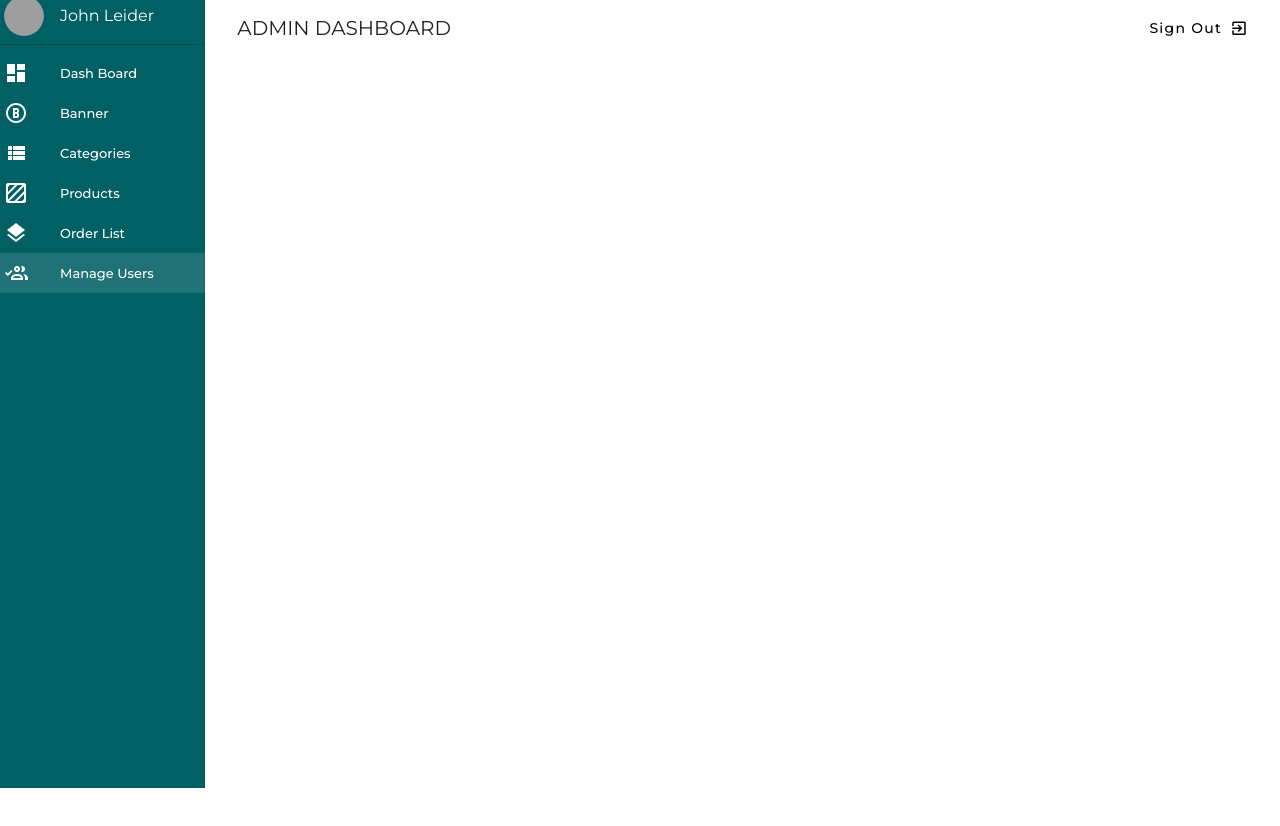
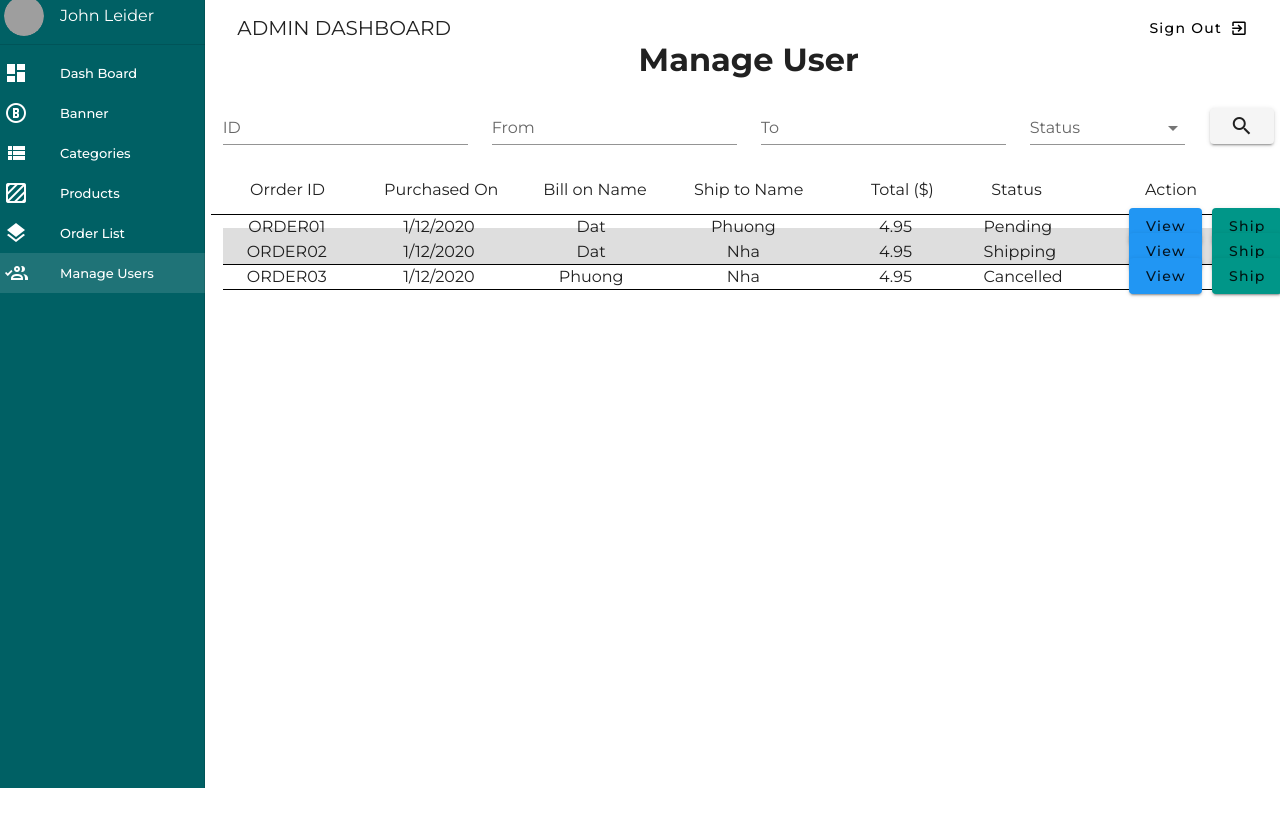
Before and after one commit to nguyenphuong152/mego-frontend, a Vue app: page /manageuser in a window 1280 px wide. Shown: the top 826 px of the page. Built offline with nearby package versions, Linux system fonts and the light colour scheme; grey boxes are pictures that could not be loaded.

Commit message:
fix somethings...

```diff
--- a/src/views/Admin/ManageUser.vue
+++ b/src/views/Admin/ManageUser.vue
@@ -0,0 +1,115 @@
+<template>
+  <v-app class="admin">
+    <v-main>
+      <h1>Manage User</h1>
+      <v-content>
+        <v-container width="100%">
+          <v-row>
+            <v-col cols="1" sm="10" md="3">
+              <v-text-field size="1" label="ID"></v-text-field>
+            </v-col>
+            <v-col cols="2" sm="1" md="3">
+              <v-text-field label="From"></v-text-field>
+            </v-col>
+            <v-col cols="3" sm="1" md="3">
+              <v-text-field label="To"></v-text-field>
+            </v-col>
+            <v-col cols="4" sm="1" md="2">
+              <v-combobox label="Status"> Pending </v-combobox>
+            </v-col>
+            <v-col cols="5" md="1" style="margin-top: 12px">
+              <v-btn>
+                <v-icon> mdi-magnify </v-icon>
+              </v-btn>
+            </v-col>
+          </v-row>
+          <div>
+            <v-row class="flex-table">
+              <v-col>Orrder ID</v-col>
+              <v-col>Purchased On</v-col>
+              <v-col>Bill on Name</v-col>
+              <v-col>Ship to Name</v-col>
+              <v-col>Total ($)</v-col>
+              <v-col class="text-start">Status</v-col>
+              <v-col class="text-start">Action</v-col>
+            </v-row>
+          </div>
+          <div
+            v-for="(OrderList, index) in OrderList"
+            :key="index"
+            class="flex-table"
+          >
+            <v-row>
+              <v-col>{{ OrderList.id }}</v-col>
+              <v-col>{{ OrderList.Date }}</v-col>
+              <v-col>{{ OrderList.Buyer }}</v-col>
+              <v-col>{{ OrderList.Receiver }}</v-col>
+              <v-col>{{ OrderList.Total }}</v-col>
+              <v-col class="text-start">{{ OrderList.Status }}</v-col>
+              <v-btn color="blue" style="margin: 5px"> View </v-btn>
+              <v-btn color="teal" style="margin: 5px"> Ship </v-btn>
+            </v-row>
+          </div>
+        </v-container>
+      </v-content>
+    </v-main>
+  </v-app>
+</template>
+
+<script>
+export default {
+  data: () => ({
+    Select: {
+      Status: [
+        { name: "Pending" },
+        { name: "Shipping" },
+        { name: "Cancelled" },
+      ],
+    },
+    OrderList: [
+      {
+        id: "ORDER01",
+        Date: "1/12/2020",
+        Buyer: "Dat",
+        Receiver: "Phuong",
+        Total: "4.95",
+        Status: "Pending",
+      },
+      {
+        id: "ORDER02",
+        Date: "1/12/2020",
+        Buyer: "Dat",
+        Receiver: "Nha",
+        Total: "4.95",
+        Status: "Shipping",
+      },
+      {
+        id: "ORDER03",
+        Date: "1/12/2020",
+        Buyer: "Phuong",
+        Receiver: "Nha",
+        Total: "4.95",
+        Status: "Cancelled",
+      },
+    ],
+  }),
+};
+</script>
+
+<style lang="scss" scoped>
+.flex-table {
+  border-bottom: 1px black solid;
+  &:nth-of-type(2n) {
+    background-color: #dedede;
+  }
+}
+.modi-table {
+  display: grid;
+  grid-template-columns: repeat(auto-fill, 33%);
+  padding: 1px;
+  border-bottom: 1px black solid;
+  &:nth-of-type(2n) {
+    background-color: #dedede;
+  }
+}
+</style>
--- a/src/views/Admin/OrderList.vue
+++ b/src/views/Admin/OrderList.vue
@@ -28,14 +28,14 @@
             </v-col>
           </v-row>
           <div >
-            <v-row class="flex-table">
+            <v-row class="flex-table" >
               <v-col>Orrder ID</v-col>
               <v-col>Purchased On</v-col>
               <v-col>Bill on Name</v-col>
               <v-col>Ship to Name</v-col>
               <v-col>Total ($)</v-col>
-              <v-col>Status</v-col>
-              <v-col></v-col>
+              <v-col class="text-start">Status</v-col>
+              <v-col class="text-start">Action</v-col>
             </v-row>
           </div>
           <div v-for="(OrderList,index) in OrderList" :key="index" class="flex-table">
@@ -45,11 +45,11 @@
             <v-col>{{ OrderList.Buyer }}</v-col>
             <v-col>{{ OrderList.Receiver }}</v-col>
             <v-col>{{ OrderList.Total }}</v-col>
-            <v-col>{{ OrderList.Status }}</v-col>
-            <v-btn color=blue style="margin:6px;">
+            <v-col class="text-start">{{ OrderList.Status }}</v-col>
+                <v-btn color=blue style="margin:5px;">
               View
             </v-btn>
-            <v-btn color=teal style="margin:6px;">
+            <v-btn color=teal style="margin:5px;">
               Ship
             </v-btn>
             </v-row>
```
